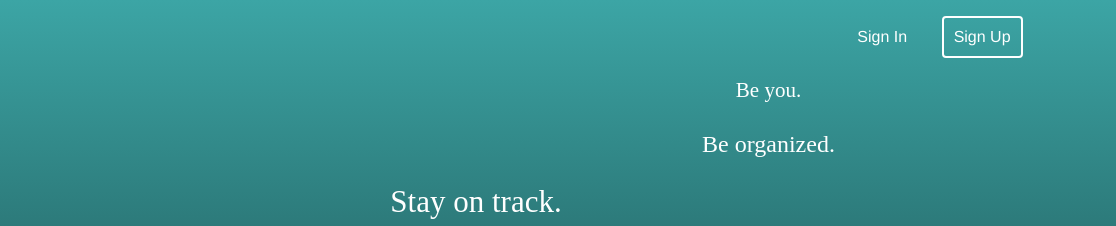
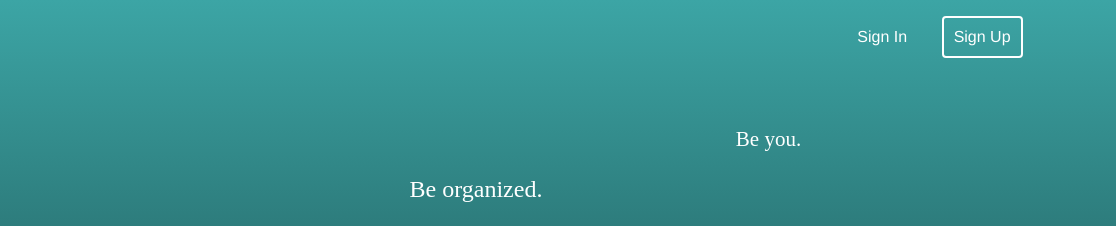
Before and after one commit to catarina7000/Blocbox, a website: page index.html in a window 1280 px wide. Shown: the top 226 px of the page, 164-1280 px from the left. Drawn offline with Linux system fonts and the light colour scheme.

Commit message:
fix hero text

```diff
--- a/css/style.css
+++ b/css/style.css
@@ -151,14 +151,13 @@ header .hero h1 {
  header .hero h3 {
    font-size:24px;
    font-weight: normal;
-   text-align: center;
  }
 
  /* Be you */
  header .hero h4 {
    font-size:21px;
    font-weight: normal;
-   text-align: center;
+   margin: 95px 0 0;
 }
 
 
```
